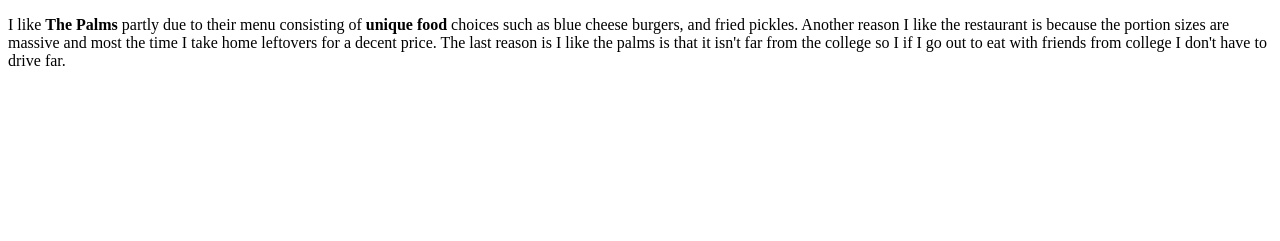
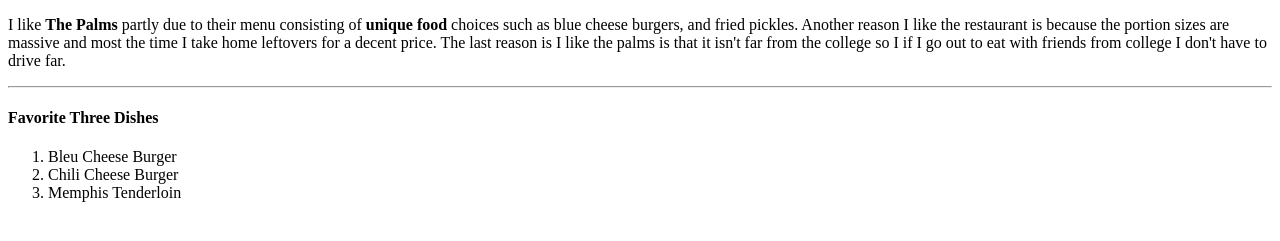
Before and after one commit to 44-563-Web-Apps-S24/44563-webapps-s24-assignment3-DerekVolner, a plain HTML site: page index.html in a window 1280 px wide. Shown: the part 105-346 px from the top of the page. Drawn offline with Linux system fonts and the light colour scheme.

Commit message:
Part 5 added
Added header 4 with an ordered list

```diff
--- a/index.html
+++ b/index.html
@@ -15,6 +15,12 @@
         I like <b>The Palms</b> partly due to their menu consisting of <b>unique food</b> choices such as blue cheese burgers, and fried pickles.
         Another reason I like the restaurant is because the portion sizes are massive and most the time I take home leftovers for a decent price.
         The last reason is I like the palms is that it isn't far from the college so I if I go out to eat with friends from college I don't have to drive far.
-
     </p>
+    <hr>
+    <h4> Favorite Three Dishes</h4>
+    <ol>
+        <li>Bleu Cheese Burger</li>
+        <li>Chili Cheese Burger</li>
+        <li>Memphis Tenderloin</li>
+    </ol>
 </body>
```
